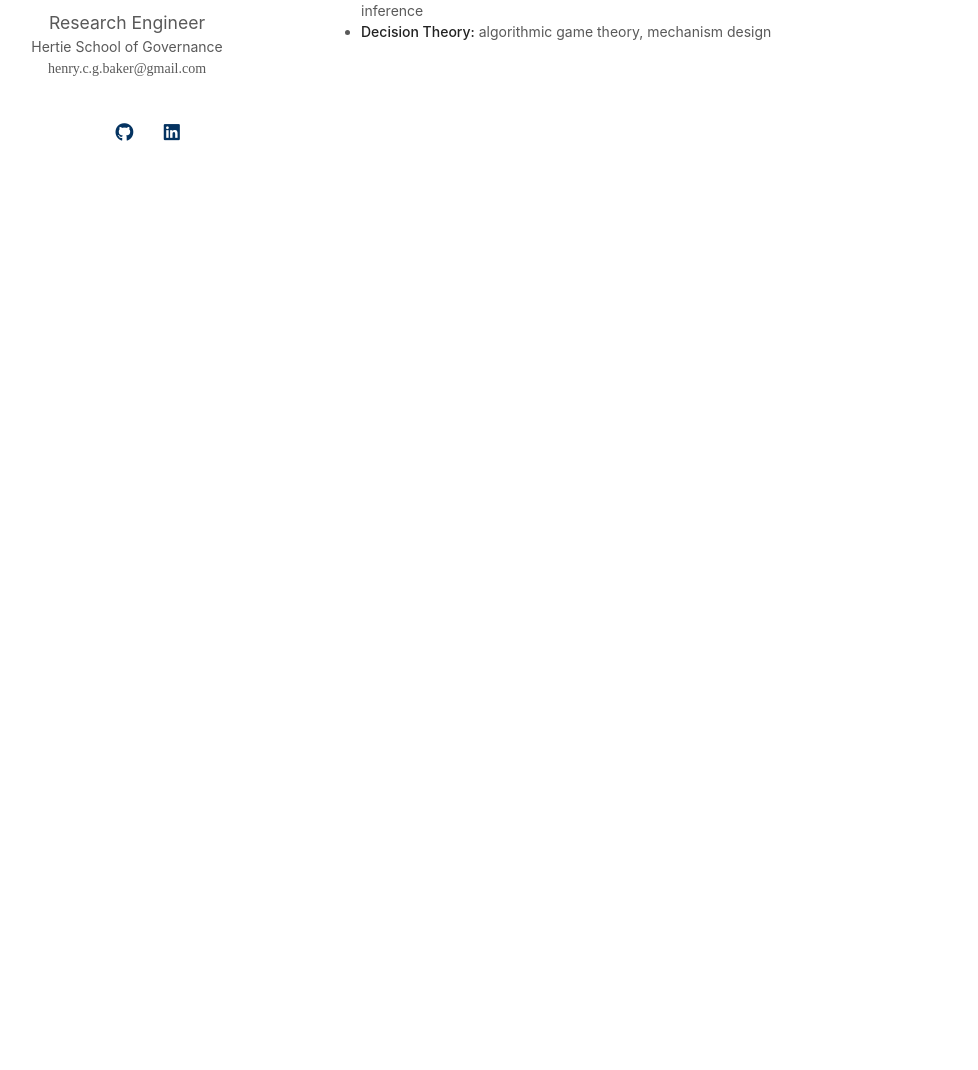
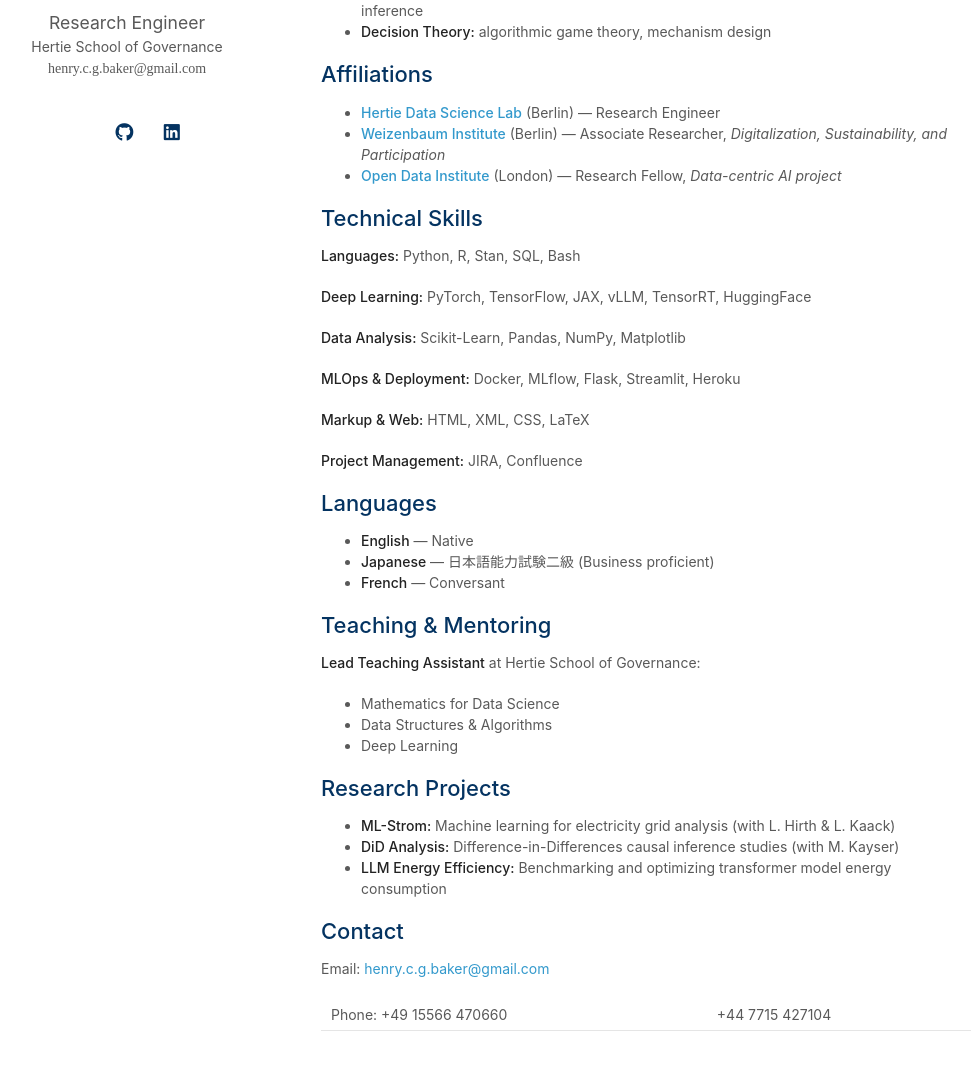
Before and after one commit to henrycgbaker/henrycgbaker.github.io, a Jekyll site: the page built from index.md, in a window 1280 px wide and 1400 px high, scrolled down 208 px. Shown: the part 278-1348 px from the top of the window, without its empty margins (149-1127 px from the left). Built offline with Jekyll 4.4.1, drawn with Linux system fonts in a browser that asks for light colours; a style sheet for code colours, icons or effects is not loaded; before the commit the page ends 900 px from its top, so only the background shows below that.

Commit message:
Stage 1: Add comprehensive content sections
Content additions:
- Add Affiliations section with links to institutes
- Add Technical Skills (languages, frameworks, tools)
- Add Languages section (English, Japanese, French)
- Add Teaching & Mentoring contributions
- Add Research Projects overview
- Add Contact information (email & phone)

Documentation:
- Rewrite README with setup, deployment, customization guide
- Add site structure documentation
- Document automated workflows
- Add commit hook information
- Document custom domain setup
- Add future enhancements roadmap

```diff
--- a/index.md
+++ b/index.md
@@ -14,3 +14,48 @@
 - **Applied ML:** Deep Learning, NLP, Computer Vision, Causal Inference
 - **Computational Social Science:** Bayesian hierarchical modelling, forecasting, causal inference
 - **Decision Theory:** algorithmic game theory, mechanism design
+
+## Affiliations
+
+- **[Hertie Data Science Lab](https://www.hertie-school.org/)** (Berlin) — Research Engineer
+- **[Weizenbaum Institute](https://www.weizenbaum-institut.de/portrait/p/henry-baker/)** (Berlin) — Associate Researcher, *Digitalization, Sustainability, and Participation*
+- **[Open Data Institute](https://theodi.org/profile/henry-baker/)** (London) — Research Fellow, *Data-centric AI project*
+
+## Technical Skills
+
+**Languages:** Python, R, Stan, SQL, Bash
+
+**Deep Learning:** PyTorch, TensorFlow, JAX, vLLM, TensorRT, HuggingFace
+
+**Data Analysis:** Scikit-Learn, Pandas, NumPy, Matplotlib
+
+**MLOps & Deployment:** Docker, MLflow, Flask, Streamlit, Heroku
+
+**Markup & Web:** HTML, XML, CSS, LaTeX
+
+**Project Management:** JIRA, Confluence
+
+## Languages
+
+- **English** — Native
+- **Japanese** — ⽇本語能⼒試験⼆級 (Business proficient)
+- **French** — Conversant
+
+## Teaching & Mentoring
+
+**Lead Teaching Assistant** at Hertie School of Governance:
+- Mathematics for Data Science
+- Data Structures & Algorithms
+- Deep Learning
+
+## Research Projects
+
+- **ML-Strom:** Machine learning for electricity grid analysis (with L. Hirth & L. Kaack)
+- **DiD Analysis:** Difference-in-Differences causal inference studies (with M. Kayser)
+- **LLM Energy Efficiency:** Benchmarking and optimizing transformer model energy consumption
+
+## Contact
+
+Email: [henry.c.g.baker@gmail.com](mailto:henry.c.g.baker@gmail.com)
+
+Phone: +49 15566 470660 | +44 7715 427104
```
Also changed, not shown: README.md.
